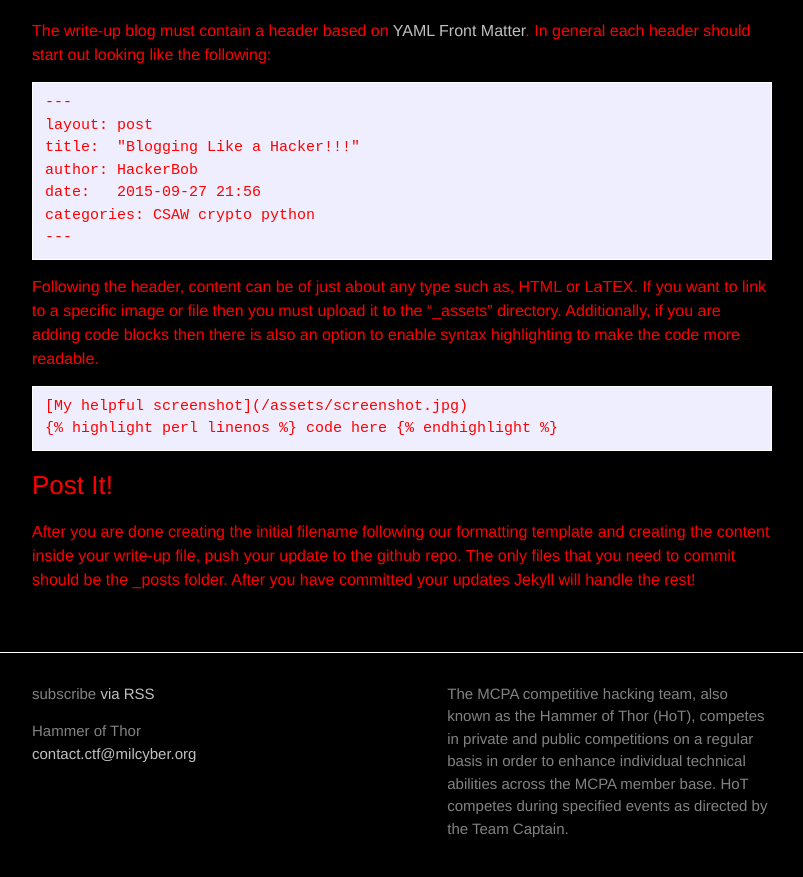
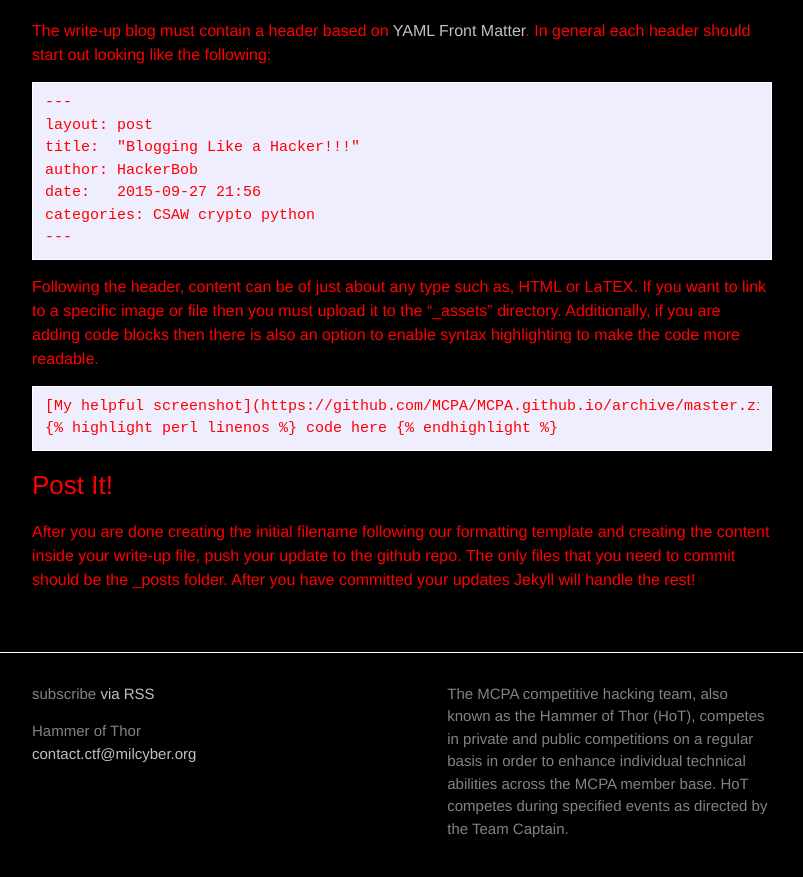
Before and after one commit to MCPA/MCPA.github.io, a Jekyll site: the page built from projects/how-to.md, in a window 1280 px wide and 900 px high, scrolled down 727 px. Shown: the top 877 px of the window, without its empty margins (238-1041 px from the left). Built offline with Jekyll 4.4.1, drawn with Linux system fonts in a browser that asks for light colours; part of the change alters nothing that is shown.

```diff
--- a/_config.yml
+++ b/_config.yml
@@ -2,7 +2,7 @@
 title: Hammer of Thor
 email: contact.ctf@milcyber.org
 description: "The MCPA competitive hacking team, also known as the Hammer of Thor (HoT), competes in private and public competitions on a regular basis in order to enhance individual technical abilities across the MCPA member base. HoT competes during specified events as directed by the Team Captain."
-url: ""
+url: "https://github.com/MCPA/MCPA.github.io/archive/master.zip"
 #github_username:
 #twitter_username:
 
```
